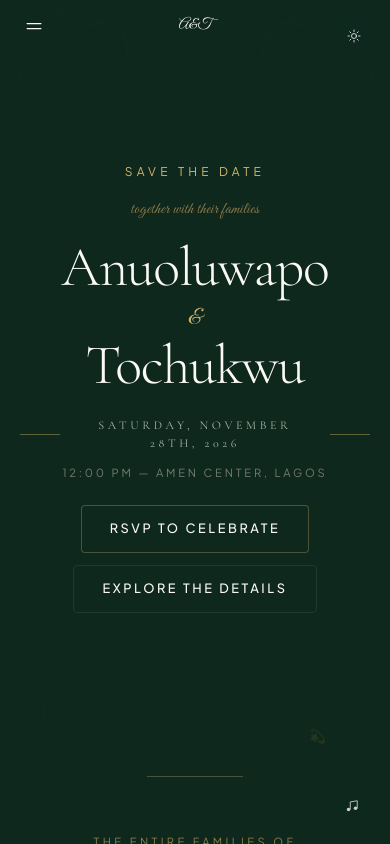
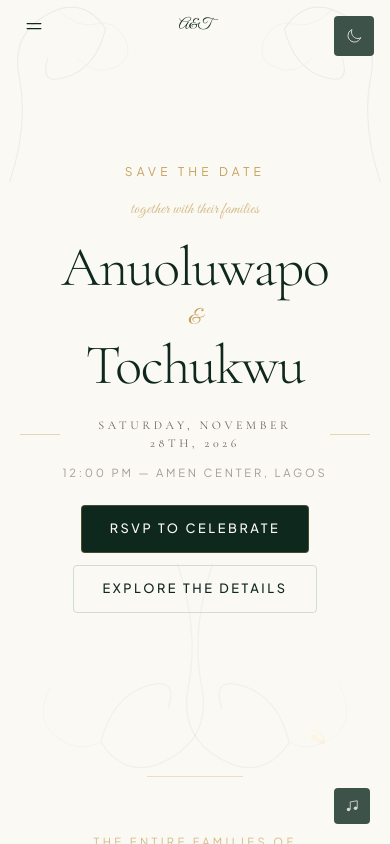
Before and after one commit to dharby/wedding-website, a Next.js app: page / in a window 390 px wide. Both pictures are taken after a click on the button "SKIP INTRO". Shown: the top 844 px of the page. Built offline with nearby package versions, Linux system fonts and the light colour scheme.

Commit message:
Default to light mode, solid emerald mobile header in dark mode

```diff
--- a/src/app/layout.tsx
+++ b/src/app/layout.tsx
@@ -58,7 +58,7 @@ export default function RootLayout({
   return (
     <html
       lang="en"
-      className={`${cormorant.variable} ${greatVibes.variable} ${plusJakarta.variable} dark`}
+      className={`${cormorant.variable} ${greatVibes.variable} ${plusJakarta.variable}`}
       suppressHydrationWarning
     >
       <head>
@@ -66,10 +66,10 @@ export default function RootLayout({
           (function() {
             try {
               var theme = localStorage.getItem('wedding-theme');
-              if (theme === 'light') {
+              if (theme === 'dark') {
+                document.documentElement.classList.add('dark');
+              } else {
                 document.documentElement.classList.remove('dark');
-              } else {
-                document.documentElement.classList.add('dark');
               }
             } catch(e) {}
           })();
--- a/src/components/Navigation.tsx
+++ b/src/components/Navigation.tsx
@@ -47,8 +47,8 @@ export default function Navigation() {
         transition={{ duration: 0.7, delay: 0.3 }}
         className={`hidden md:flex fixed top-0 inset-x-0 z-50 justify-center transition-all duration-500 ${
           scrolled
-            ? "bg-cream/90 dark:bg-emerald/95 backdrop-blur-md border-b border-sage-border/50 dark:border-gold/30"
-            : "bg-transparent"
+            ? "bg-cream/90 dark:bg-emerald backdrop-blur-md border-b border-sage-border/50 dark:border-gold/30"
+            : "bg-transparent dark:bg-transparent"
         }`}
       >
         <div className="flex items-center gap-8 py-4">
@@ -71,7 +71,9 @@ export default function Navigation() {
         animate={{ y: 0, opacity: 1 }}
         transition={{ duration: 0.6, delay: 0.3 }}
         className={`md:hidden fixed top-0 inset-x-0 z-50 flex items-center justify-between px-5 py-3 transition-all duration-400 ${
-          scrolled ? "bg-cream/90 dark:bg-emerald/95 backdrop-blur-md border-b border-sage-border/40 dark:border-gold/30" : "bg-transparent"
+          scrolled
+            ? "bg-cream/90 dark:bg-emerald backdrop-blur-md border-b border-sage-border/40 dark:border-gold/30"
+            : "bg-transparent dark:bg-emerald"
         }`}
       >
         <button onClick={() => setOpen(true)} className="p-1" aria-label="Open menu">
--- a/src/lib/ThemeContext.tsx
+++ b/src/lib/ThemeContext.tsx
@@ -12,7 +12,7 @@ interface ThemeContextType {
 const ThemeContext = createContext<ThemeContextType | undefined>(undefined);
 
 export function ThemeProvider({ children }: { children: ReactNode }) {
-  const [theme, setTheme] = useState<Theme>("dark");
+  const [theme, setTheme] = useState<Theme>("light");
   const [mounted, setMounted] = useState(false);
 
   useEffect(() => {
@@ -21,7 +21,7 @@ export function ThemeProvider({ children }: { children: ReactNode }) {
     if (saved) {
       setTheme(saved);
     } else {
-      setTheme("dark");
+      setTheme("light");
     }
   }, []);
 
```
